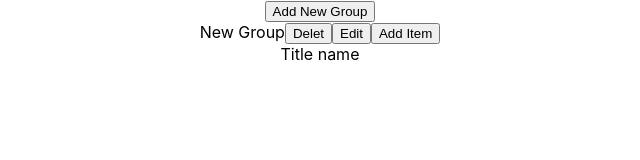
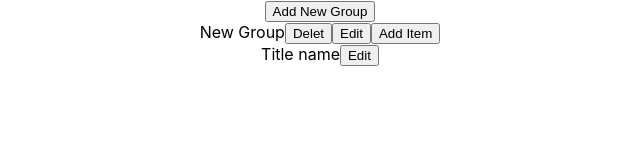
Before and after one commit to cintia-sari/items-list-in-react, a React (Create React App) app: page / in a window 1280 px wide. Shown: the top 160 px of the page, without its empty margins (320-960 px from the left). Built offline with nearby package versions, Linux system fonts and the light colour scheme.

Commit message:
title megjelenítése

```diff
--- a/src/App.js
+++ b/src/App.js
@@ -3,7 +3,7 @@ import React from "react";
 import './App.css';
 import AddGroup from './Components/AddGroup/AddGroup';
 import GroupList from './Components/GroupList/GroupList';
-import ItemList from './Components/ItemList/ItemList';
+
 
 function App() {
   const [state,setState]= useState(
@@ -16,20 +16,24 @@ function App() {
           name :"Title name",
           itemrename:false,
           id:0
-        }],
+            }
+        ],
+        nextItemId:1
       }
       ],
       nextId:1 ,
-
     }
   );
+
 
   function groupAddition(){
     setState({
       group:[...state.group,{
         title: "New Group",
         rename:false,
-        id: state.nextId
+        id: state.nextId,
+        itemsList:[],
+        nextItemId: state.group.nextItemId
       }],
       nextId: state.nextId +1,
     })
@@ -72,7 +76,12 @@ function App() {
 
   }
 
-  function newItem(id){}
+ /* function AddNewItem(id){
+    const newItem = state.group.map(item=>{
+      if(String(item.id)=== id){
+        console.log(state.group[0].itemsList)
+
+      }})}*/
 
   return (
     <div className="App">
@@ -82,9 +91,8 @@ function App() {
           handleDelet={handleDelet}
           editingButton={editingButton}
           renameButton={renameButton}
-          newItem={newItem}/>
-      <ItemList
-        itemList={state.group[0].itemsList}/>
+         // AddNewItem={AddNewItem}
+        />
     </div>
   );
 }
--- a/src/Components/GroupList/GroupList.jsx
+++ b/src/Components/GroupList/GroupList.jsx
@@ -1,4 +1,5 @@
 import React from 'react';
+import ItemList from '../ItemList/ItemList';
 
 export default function GroupList(props) {
 
@@ -15,7 +16,7 @@ export default function GroupList(props) {
   }
 
   const addItem=(e)=>{
-    props.newItem(e.target.dataset.id)
+    props.AddNewItem(e.target.dataset.id)
   }
 
 
@@ -44,8 +45,9 @@ export default function GroupList(props) {
             <button onClick={editing} data-id={group.id}>Edit</button>
             <button onClick={addItem} data-id={group.id}>Add Item</button>
           </div>}
+          <ItemList itemList={group.itemsList}/>
      </div>))
-
+console.log(props.groupList.map(group=>(group.itemsList)))
 
   return (
     <>
--- a/src/Components/ItemList/ItemList.jsx
+++ b/src/Components/ItemList/ItemList.jsx
@@ -4,7 +4,9 @@ export default function ItemList(props) {
 
     const itemList= props.itemList.map(item=>(
                 <div key={item.id}>
-                {item.name}
+                    {item.name}
+                    <button>Edit</button>
+
                 </div>
     ));
 
```
